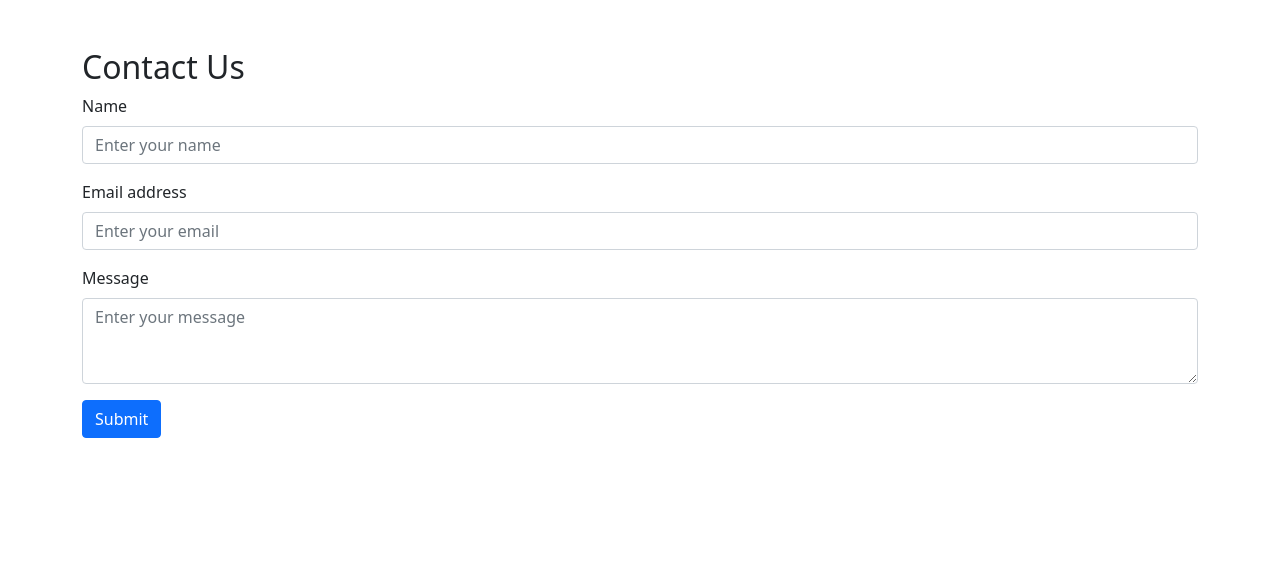
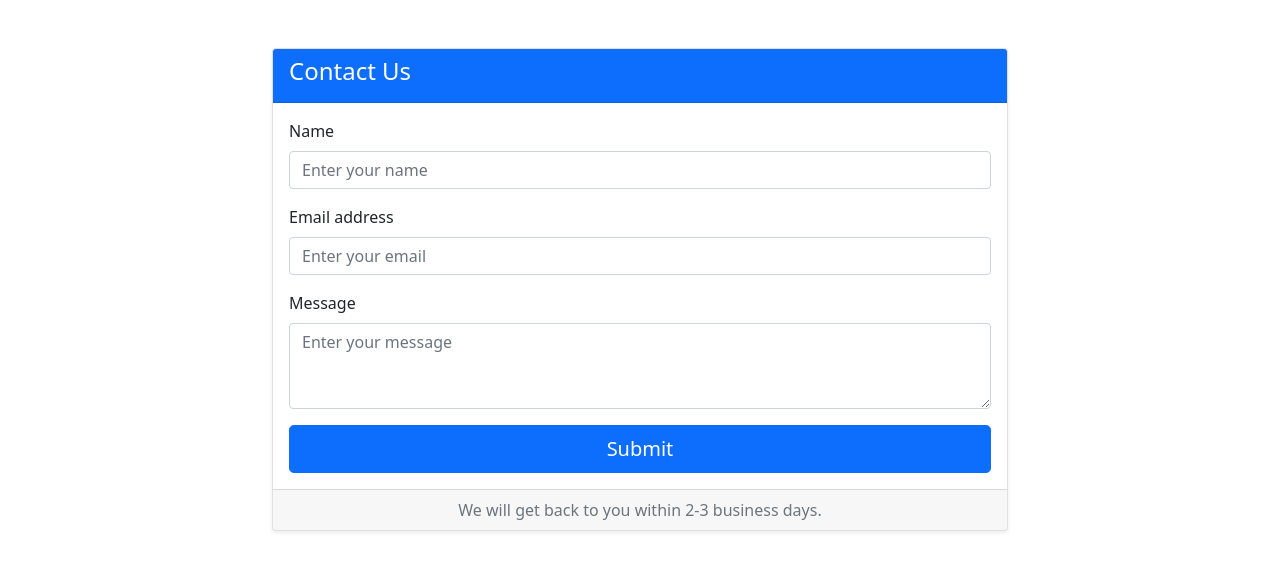
Before and after one commit to Syrupmath/abv-calculator, a plain HTML site: page index.html in a window 1280 px wide. Drawn offline with nearby package versions, Linux system fonts and the light colour scheme.

Commit message:
Update index.html

```diff
--- a/index.html
+++ b/index.html
@@ -3,12 +3,18 @@
 <head>
     <meta charset="UTF-8">
     <meta name="viewport" content="width=device-width, initial-scale=1.0">
-    <title>Bootstrap Form Example</title>
+    <title>Bootstrap Styled Form</title>
     <link href="https://stackpath.bootstrapcdn.com/bootstrap/5.1.0/css/bootstrap.min.css" rel="stylesheet">
 </head>
 <body>
     <div class="container mt-5">
-        <h2>Contact Us</h2>
+        <div class="row justify-content-center">
+            <div class="col-md-8">
+                <div class="card shadow-sm">
+                    <div class="card-header bg-primary text-white">
+                        <h4>Contact Us</h4>
+                    </div>
+                    <div class="card-body">
                         <form>
                             <div class="mb-3">
                                 <label for="name" class="form-label">Name</label>
@@ -22,8 +28,17 @@
                                 <label for="message" class="form-label">Message</label>
                                 <textarea class="form-control" id="message" rows="3" placeholder="Enter your message"></textarea>
                             </div>
-            <button type="submit" class="btn btn-primary">Submit</button>
+                            <div class="d-grid">
+                                <button type="submit" class="btn btn-primary btn-lg">Submit</button>
+                            </div>
                         </form>
+                    </div>
+                    <div class="card-footer text-muted text-center">
+                        We will get back to you within 2-3 business days.
+                    </div>
+                </div>
+            </div>
+        </div>
     </div>
 
     <script src="https://stackpath.bootstrapcdn.com/bootstrap/5.1.0/js/bootstrap.bundle.min.js"></script>
```
Lines whose indentation alone changed are shown as unchanged.
